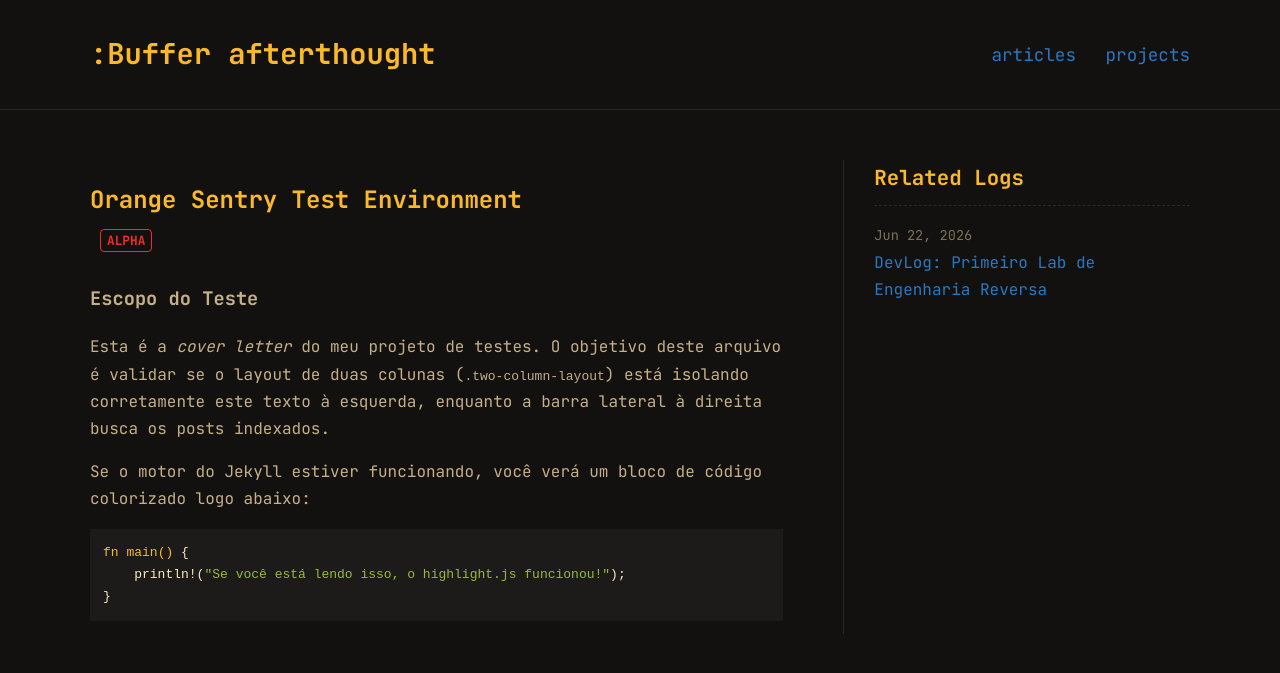
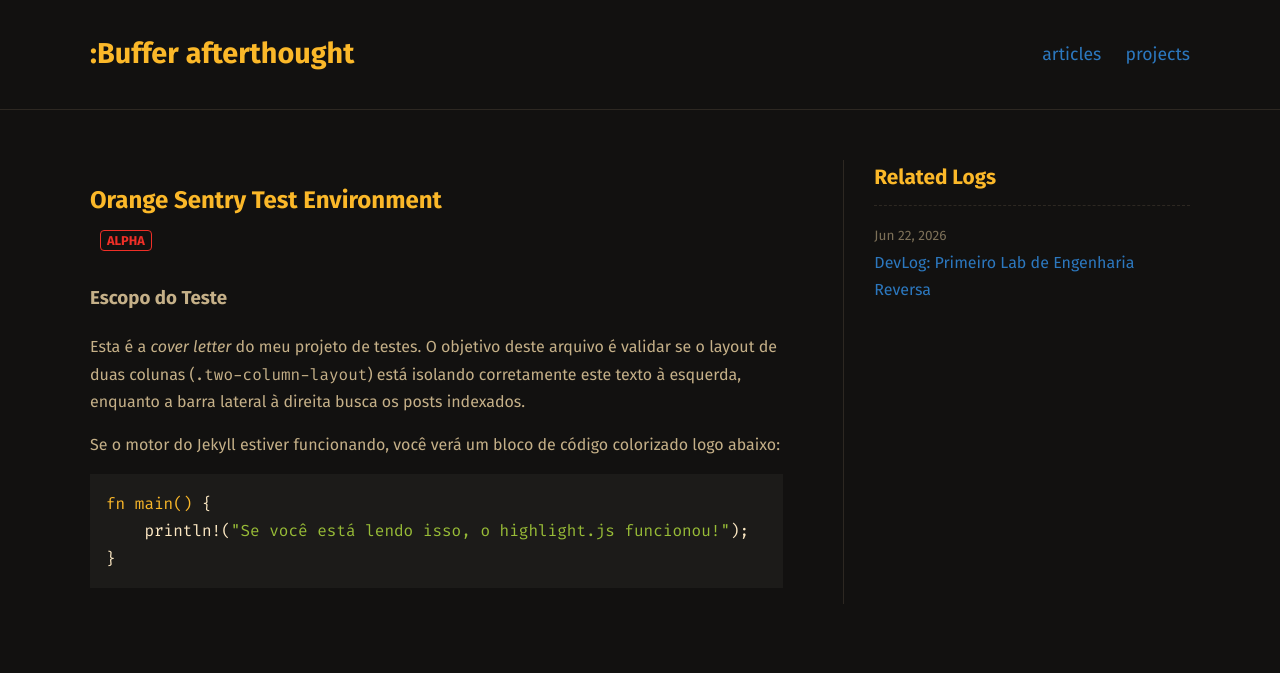
Before and after one commit to JoaoNasMonteiro/JoaoNasMonteiro.github.io, a Jekyll site: the page built from _projects/test_project.md, in a window 1280 px wide. Shown: the top 673 px of the page. Built offline with Jekyll 4.4.1, drawn with Linux system fonts in a browser that asks for light colours.

Commit message:
change fonts

```diff
--- a/_includes/head.html
+++ b/_includes/head.html
@@ -8,9 +8,9 @@
 
   <link rel="preconnect" href="https://fonts.googleapis.com">
   <link rel="preconnect" href="https://fonts.gstatic.com" crossorigin>
-  <link href="https://fonts.googleapis.com/css2?family=JetBrains+Mono:wght@400;700&display=swap" rel="stylesheet">
+  <link rel="stylesheet" href="https://cdnjs.cloudflare.com/ajax/libs/highlight.js/11.9.0/styles/srcery.min.css">
+  <link href="https://fonts.googleapis.com/css2?family=Fira+Code:wght@400;700&family=Fira+Sans:ital,wght@0,400;0,700;1,400&display=swap" rel="stylesheet">
 
-  <link rel="stylesheet" href="https://cdnjs.cloudflare.com/ajax/libs/highlight.js/11.9.0/styles/srcery.min.css">
   <script src="https://cdnjs.cloudflare.com/ajax/libs/highlight.js/11.9.0/highlight.min.js"></script>
   <script>
     document.addEventListener("DOMContentLoaded", (event) => {
--- a/assets/css/main.scss
+++ b/assets/css/main.scss
@@ -33,10 +33,15 @@ $card-bg:        lighten($srcery-black, 4%);
 body {
   background-color: $bg-main;
   color: $text-main;
-  font-family: 'JetBrains Mono', monospace;
+  font-family: 'Fira Sans', sans-serif;
   margin: 0;
   padding: 0;
   line-height: 1.7;
+}
+
+code, pre, kbd, samp {
+  font-family: 'Fira Code', monospace;
+  font-variant-ligatures: contextual;
 }
 
 a {
```
